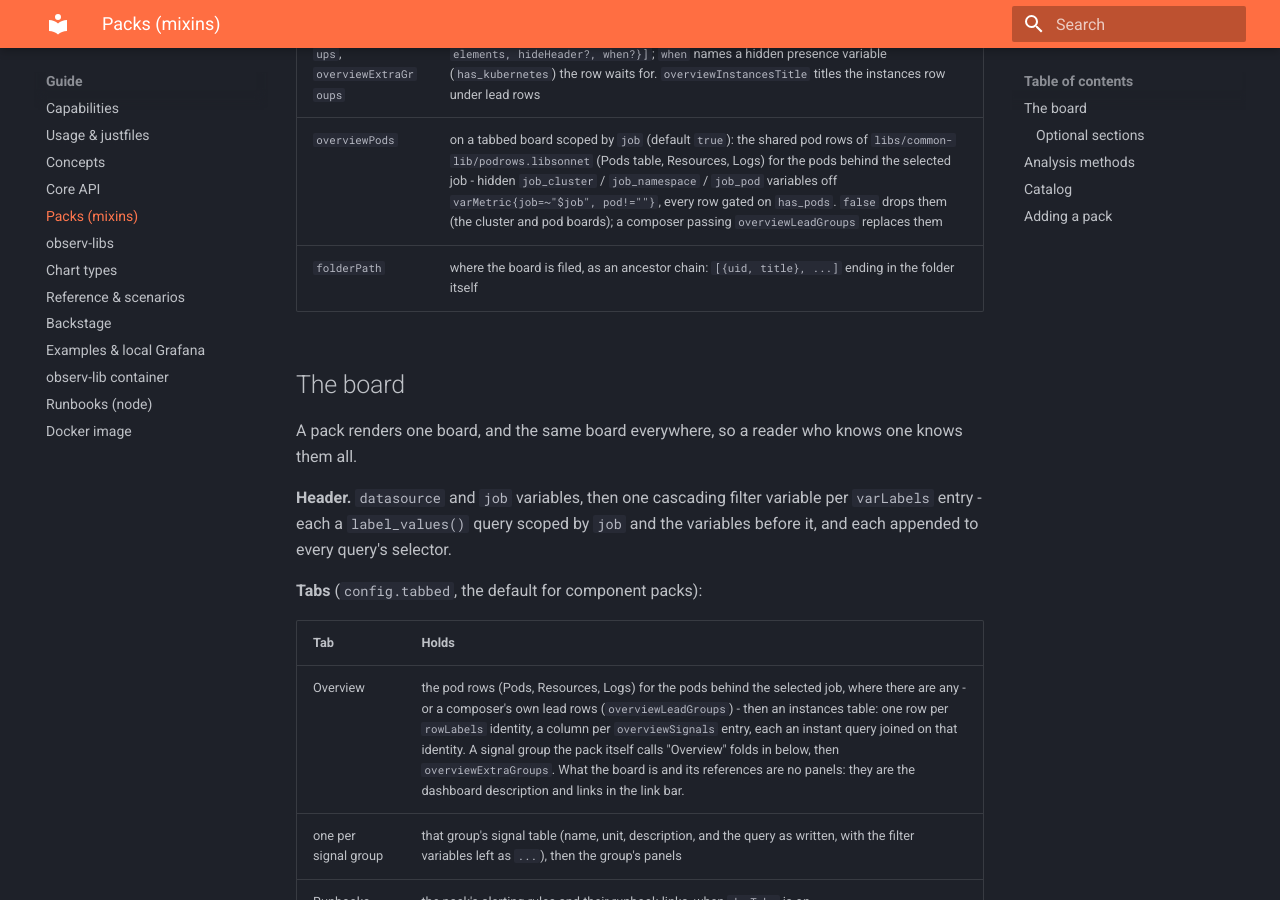
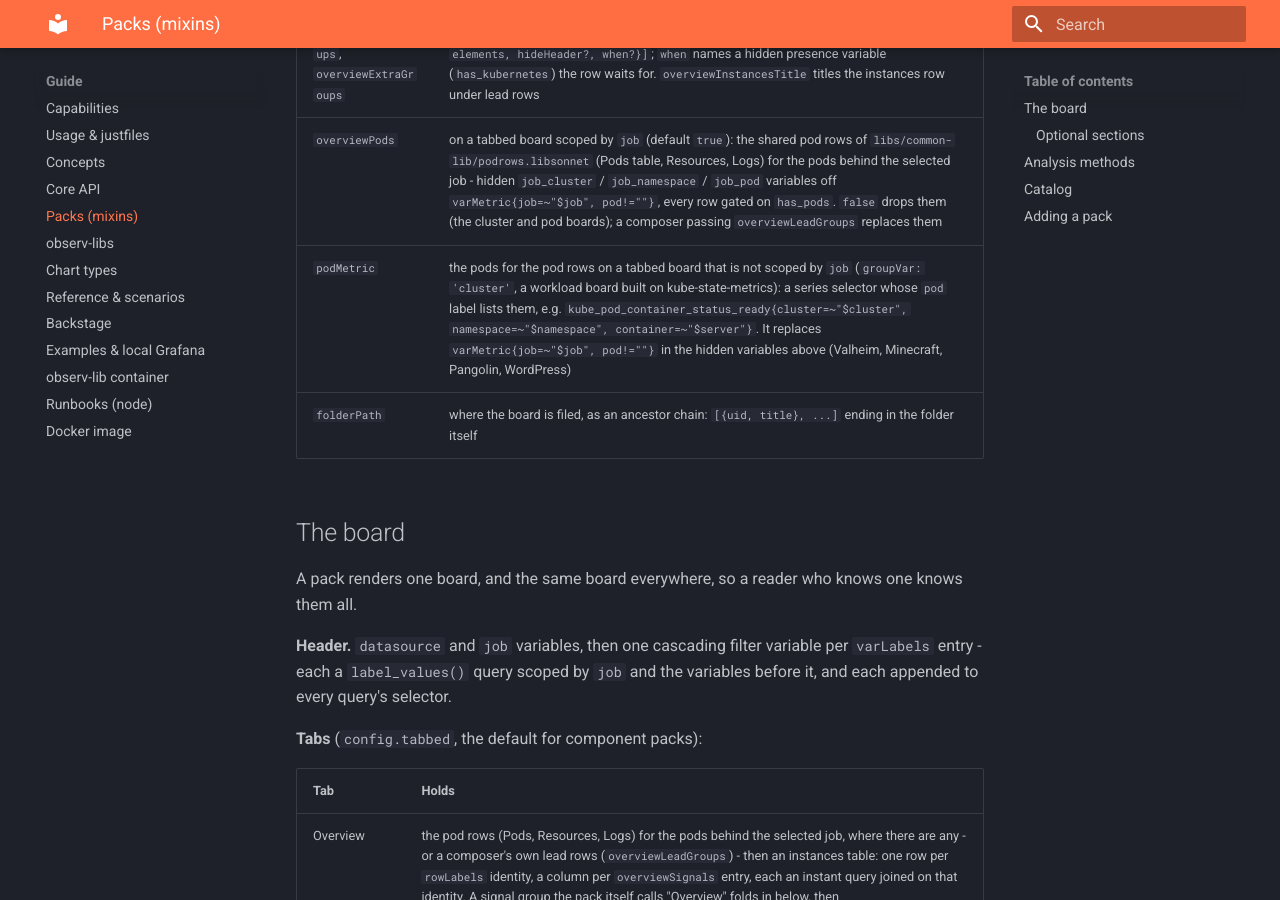
Before and after one commit to cznewt/observ-viz, an MkDocs documentation site: the page built from docs/packs.md, in a window 1280 px wide and 900 px high, scrolled down 1124 px. Built offline with MkDocs 1.6.1 and Material for MkDocs 9.7.7, drawn with Linux system fonts in a browser that asks for light colours.

Commit message:
pack: podMetric puts the pod rows on boards not scoped by job
The Overview's shared pod rows (Pods table, Resources, Logs) came only on
tabbed boards scoped by job: the hidden job_cluster / job_namespace /
job_pod variables read varMetric{job=~"$job", pod!=""}. A workload board
built on kube-state-metrics has no job (groupVar: 'cluster'), so Valheim,
Minecraft, Pangolin and WordPress drew their own CPU and memory panels
instead. config.podMetric names a board's pods with a series selector
whose pod label lists them, and takes that query's place in the same
variables. Documented in docs/packs.md and AGENTS.md.

Co-Authored-By: Claude Opus 5.5 <noreply@anthropic.com>
Claude-Session: https://claude.ai/code/session_01B8aqjmP7sdwHZtPcyYifvu

```diff
--- a/docs/packs.md
+++ b/docs/packs.md
@@ -35,6 +35,7 @@ Optional, on every pack built through `libs/common-lib/filters.libsonnet`:
 | `rowLabels`, `instanceLabel` | what one row of the instances table is, e.g. `['namespace', 'pod']` |
 | `overviewLeadGroups`, `overviewExtraGroups` | a composer's own rows at the top / bottom of the Overview tab: `[{title, width, height, elements, hideHeader?, when?}]`; `when` names a hidden presence variable (`has_kubernetes`) the row waits for. `overviewInstancesTitle` titles the instances row under lead rows |
 | `overviewPods` | on a tabbed board scoped by `job` (default `true`): the shared pod rows of `libs/common-lib/podrows.libsonnet` (Pods table, Resources, Logs) for the pods behind the selected job - hidden `job_cluster` / `job_namespace` / `job_pod` variables off `varMetric{job=~"$job", pod!=""}`, every row gated on `has_pods`. `false` drops them (the cluster and pod boards); a composer passing `overviewLeadGroups` replaces them |
+| `podMetric` | the pods for the pod rows on a tabbed board that is not scoped by `job` (`groupVar: 'cluster'`, a workload board built on kube-state-metrics): a series selector whose `pod` label lists them, e.g. `kube_pod_container_status_ready{cluster=~"$cluster", namespace=~"$namespace", container=~"$server"}`. It replaces `varMetric{job=~"$job", pod!=""}` in the hidden variables above (Valheim, Minecraft, Pangolin, WordPress) |
 | `folderPath` | where the board is filed, as an ancestor chain: `[{uid, title}, ...]` ending in the folder itself |
 
 ## The board
```
Also changed, not shown: AGENTS.md (+1 -1 lines), 1 other file.
